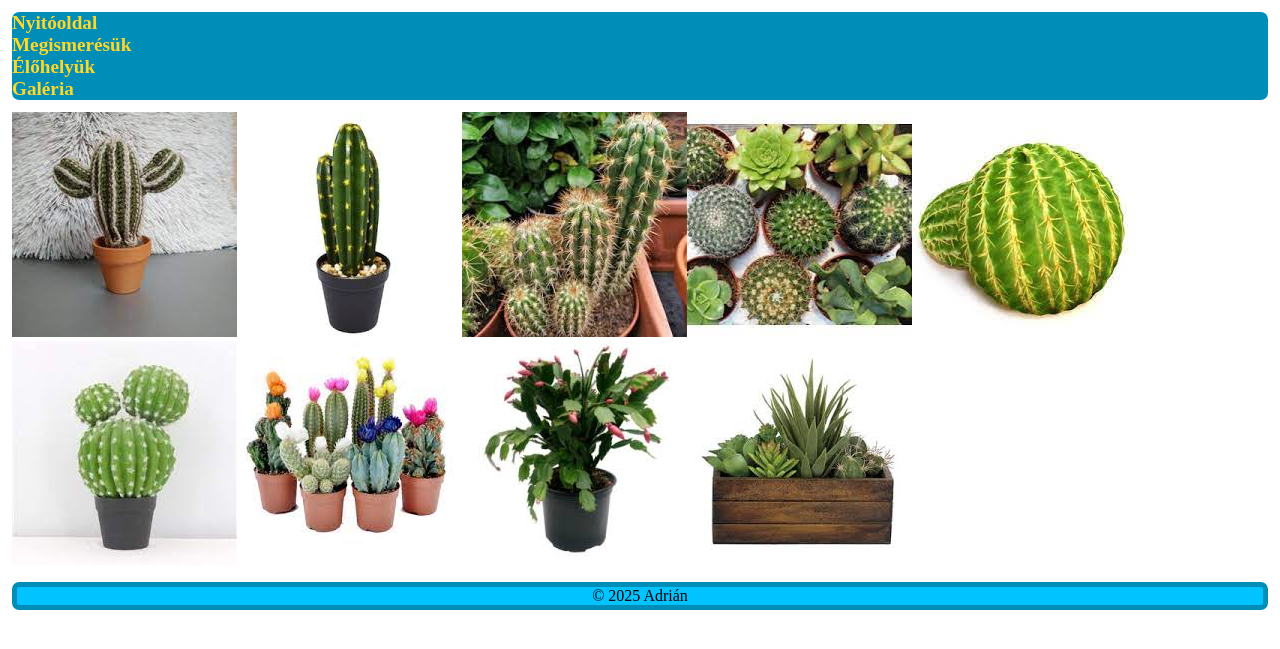
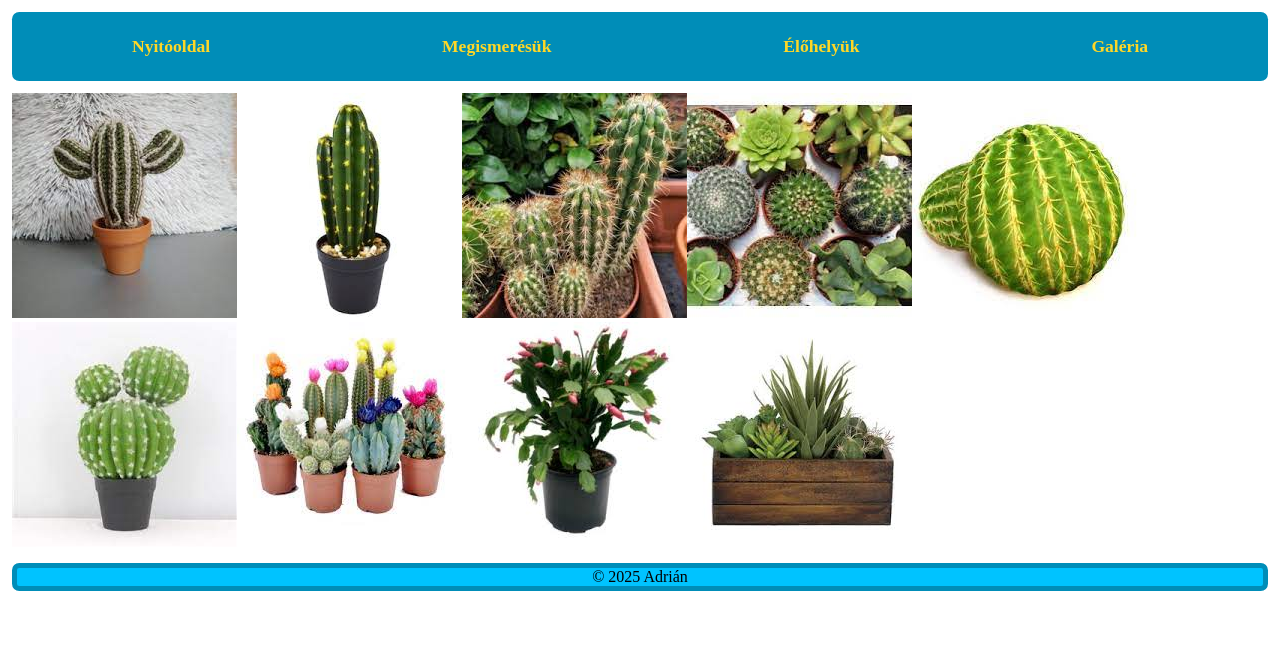
Before and after one commit to adrianhelllo/ikt_kaktuszok, a plain HTML site: page index.html in a window 1280 px wide. Shown: the part 133-782 px from the top of the page. Drawn offline with Linux system fonts and the light colour scheme.

Commit message:
nav: finished styling

```diff
--- a/style.css
+++ b/style.css
@@ -32,16 +32,25 @@ header h1 {
 nav {
     background-color: rgb(0, 141, 184);
     border-radius: var(--BR-RADIUS);
+    padding: 0.75rem;
 }
 
 nav ul {
     list-style-type: none;
+    display: flex;
+    justify-content: space-around;
+    gap: 1rem;
+}
+
+nav li {
+    padding: 0.75rem;
+    border-radius: var(--BR-RADIUS);
 }
 
 nav li a {
     color: var(--LINK-CLR);
     text-decoration: none;
-    font-size: 1.2rem;
+    font-size: 1.1rem;
     font-weight: 600;
 }
 
```
